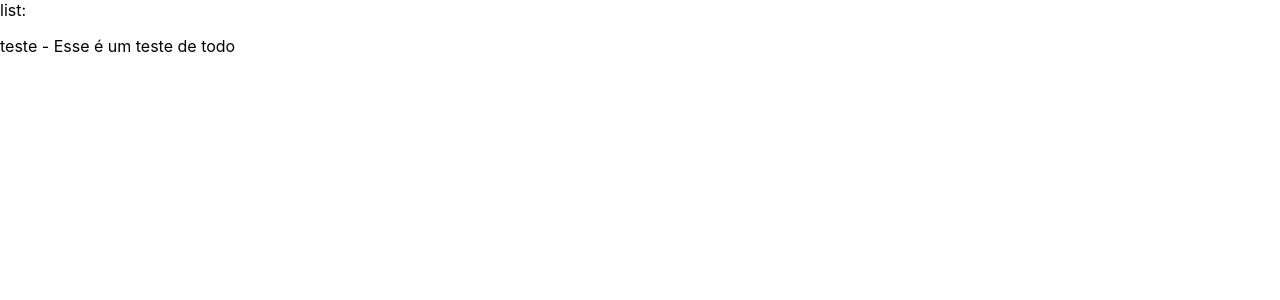
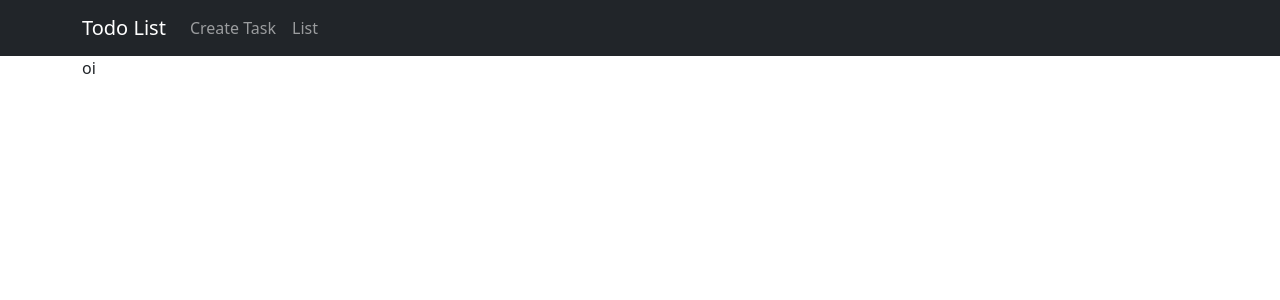
Before and after one commit to alisson644/todo_react, a React (Create React App) app: page / in a window 1280 px wide. Shown: the top 300 px of the page. Built offline with nearby package versions, Linux system fonts and the light colour scheme.

Commit message:
add bootstrap in project

```diff
--- a/package.json
+++ b/package.json
@@ -7,7 +7,9 @@
     "@testing-library/jest-dom": "^6.6.3",
     "@testing-library/react": "^16.3.0",
     "@testing-library/user-event": "^13.5.0",
+    "bootstrap": "^5.3.5",
     "react": "^19.1.0",
+    "react-bootstrap": "^2.10.9",
     "react-dom": "^19.1.0",
     "react-scripts": "5.0.1",
     "web-vitals": "^2.1.4"
--- a/src/App.js
+++ b/src/App.js
@@ -1,6 +1,9 @@
 import { useState } from "react";
 import { TodoListContext } from "./Context";
 import  Home  from "./Layouts/Home/Home.js";
+import 'bootstrap/dist/css/bootstrap.min.css';
+import Navigation from "./Components/Navigation/Navigation.js";
+
 
 
 function App() {
@@ -8,6 +11,7 @@
 
   return (
     <TodoListContext.Provider value={todoList}>
+      <Navigation />
       <Home />
     </TodoListContext.Provider>
   );
--- /dev/null
+++ b/src/Components/Navigation/Navigation.js
@@ -0,0 +1,23 @@
+import Container from 'react-bootstrap/Container';
+import Nav from 'react-bootstrap/Nav';
+import Navbar from 'react-bootstrap/Navbar';
+
+export default function Navigation() {
+
+
+    return (
+      <>
+      <Navbar bg="dark" data-bs-theme="dark">
+        <Container>
+          <Navbar.Brand href="#home">Todo List</Navbar.Brand>
+          <Nav className="me-auto">
+            <Nav.Link href="#home">Create Task</Nav.Link>
+            <Nav.Link href="#features">List</Nav.Link>
+          </Nav>
+        </Container>
+      </Navbar>
+      </>
+    )
+
+
+};
--- a/src/Layouts/Home/Home.js
+++ b/src/Layouts/Home/Home.js
@@ -1,15 +1,18 @@
 import { useContext, useState } from "react";
 import { TodoListContext } from "../../Context";
+import Container from 'react-bootstrap/Container';
+
 
 export default function Home() {
     const [todoList, setTodoList] = useState(useContext(TodoListContext))
 
 
     return (
-        <div className="App">
-            list: {todoList.list.map((data, idx) => {
-            return <p key={idx}>{data.name} - {data.description}</p>
-        })}
-        </div>
-    );
+        <Container>
+            oi
+
+        </Container>
+    )
+
+
 };
```
Also changed, not shown: 1 other file (tests, documents, lock files or other folders).
